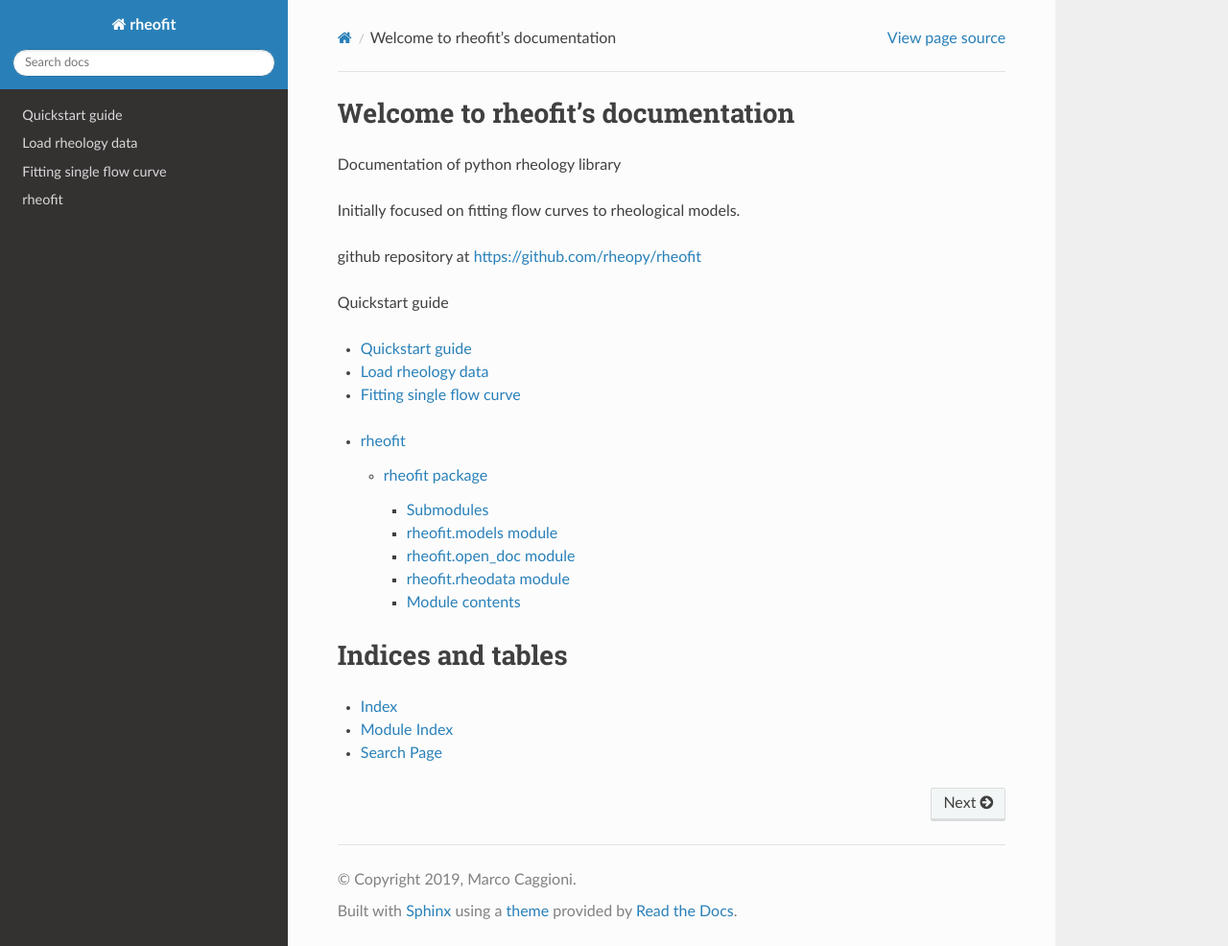
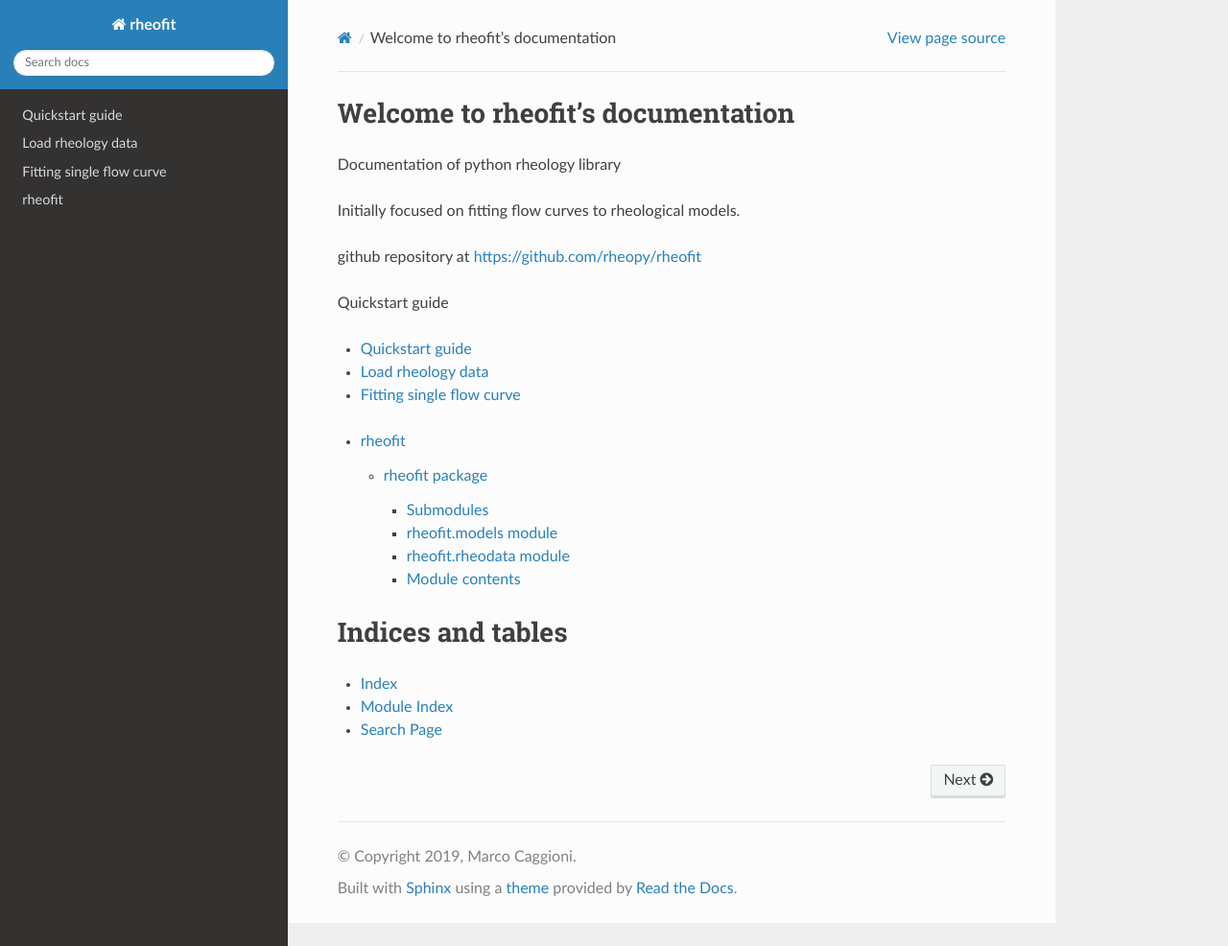
Before and after one commit to rheopy/rheofit, a Sphinx documentation site: the page built from docs/source/index.rst, in a window 1280 px wide and 986 px high. Shown: the whole window at 96% size. Built offline with Sphinx 7.4.7 and the Read the Docs theme 2.0.0, drawn with Linux system fonts in a browser that asks for light colours.

Commit message:
Update rheofit.rst

```diff
--- a/docs/source/rheofit.rst
+++ b/docs/source/rheofit.rst
@@ -12,13 +12,6 @@
    :undoc-members:
    :show-inheritance:
 
-rheofit.open\_doc module
-------------------------
-
-.. automodule:: rheofit.open_doc
-   :members:
-   :undoc-members:
-   :show-inheritance:
 
 rheofit.rheodata module
 -----------------------
```
